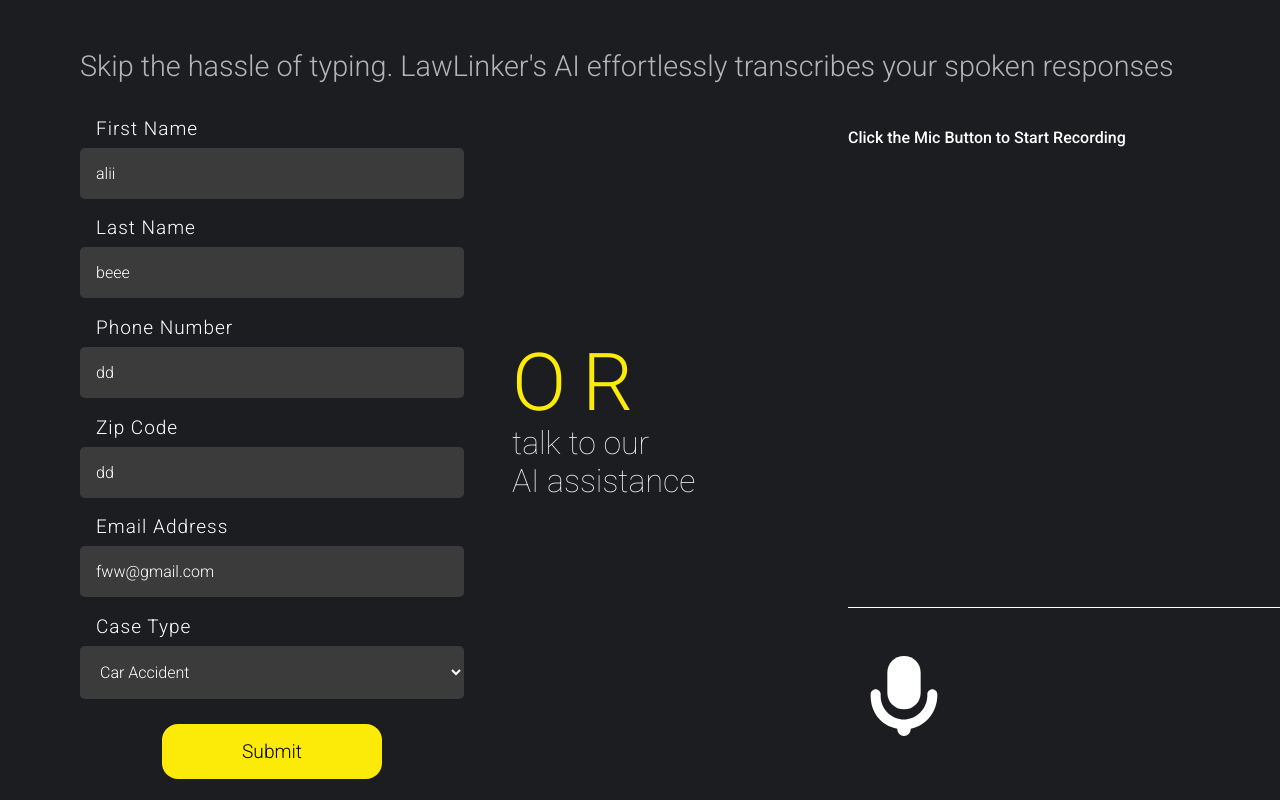
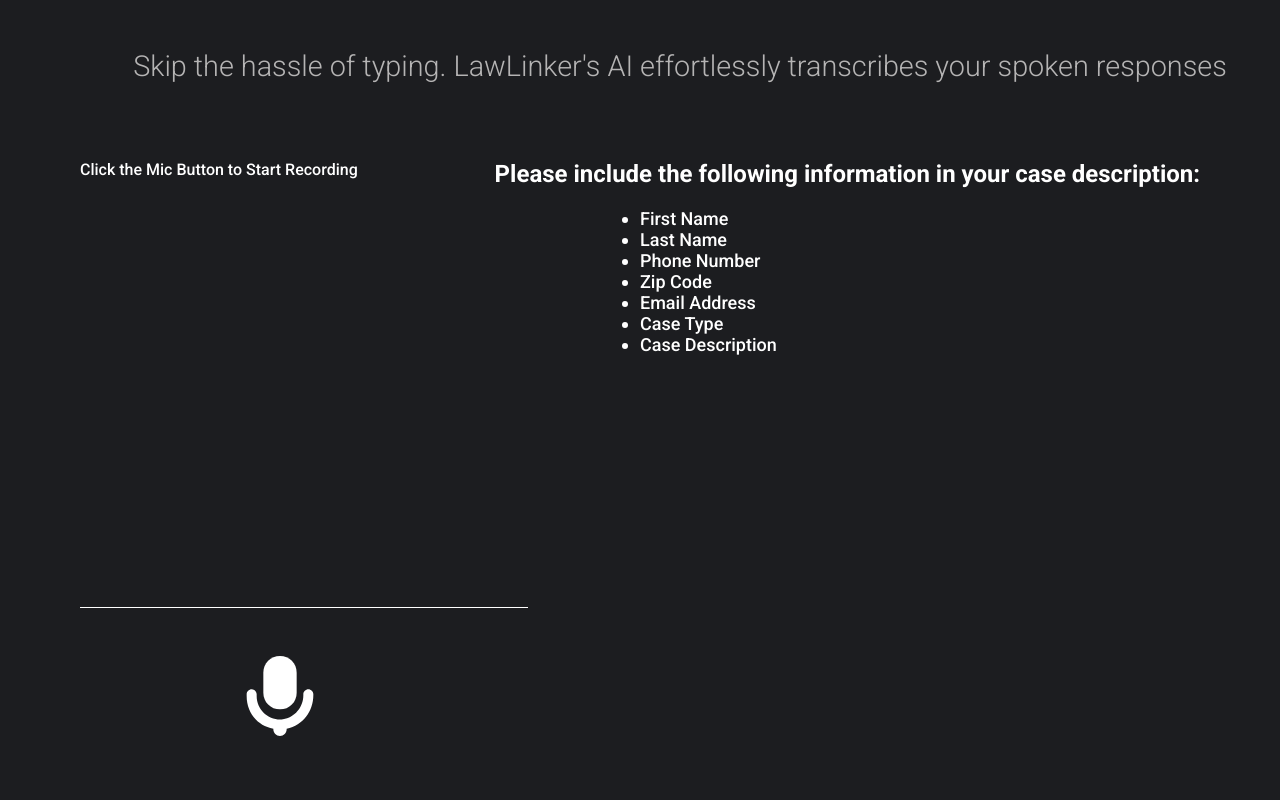
Before and after one commit to JaviTrek/LawLinker, a React (Vite) app in the folder frontend/: page /client in a window 1280 px wide. Built offline with nearby package versions, Linux system fonts and the light colour scheme; a web font is replaced by a local one.

Commit message:
Committing all files

```diff
--- a/frontend/src/components/Client.jsx
+++ b/frontend/src/components/Client.jsx
@@ -23,19 +23,13 @@
 
   return (
     <div className="client">
-      <h1 className="intro">
-        Skip the hassle of typing. LawLinker's AI effortlessly transcribes your
-        spoken responses
-      </h1>
-      <Form />
-      <span className="orLine">OR</span>
-      <span className="orLine-afterText">
-        talk to our <br></br> AI assistance{' '}
-      </span>
+      <div className="intro-container">
+        <h1 className="intro">
+          Skip the hassle of typing. LawLinker's AI effortlessly transcribes your
+          spoken responses
+        </h1>
+      </div>
       <VoiceRecord/>
-      <div className="voice-container">
-        <div className="insideBox"></div>
-      </div>
     </div>
   );
 }
--- a/frontend/src/components/Form.jsx
+++ b/frontend/src/components/Form.jsx
@@ -22,7 +22,11 @@
   //   handleUpdate();
   // }, [defaultValues]);
 
-  const { control, register, handleSubmit, setValue } = useForm({
+  const {
+    control,
+    register,
+    handleSubmit,
+    setValue } = useForm({
     defaultValues: defaultValues,
   });
 
--- a/frontend/src/components/VoiceRecord.jsx
+++ b/frontend/src/components/VoiceRecord.jsx
@@ -7,10 +7,10 @@
 
 function VoiceRecorder() {
     const [recording, setRecording] = useState(false);
-    const [audioUrl, setAudioUrl] = useState(null);
+    const [transcript, setTranscript] = useState(null);
     const mediaRecorderRef = useRef(null);
     const audioChunksRef = useRef([]);
-    const [transcript, setTranscript] = useState()
+    const [caseInfo, setCaseInfo] = useState(null)
 
     const startRecording = async () => {
         const stream = await navigator.mediaDevices.getUserMedia({ audio: true });
@@ -35,8 +35,9 @@
                     body: formData
                 }).then(response => response.json())
                      .then(data => {
-                         console.log(data.transcription);
-                         setAudioUrl(data.transcription);
+                         console.log(data.original);
+                         setTranscript(data.original);
+                         setCaseInfo(date.transcript)
                      })
                      .catch(error => {
                          console.error('Error:', error);
@@ -62,8 +63,20 @@
             {recording ? <img src={stopRec} alt="voice-mic" className="leftTopImage"  onClick={() => stopRecording()} disabled={!recording}></img> :
             <img src={voice} alt="voice-mic" className="leftTopImage"  onClick={() => startRecording()} disabled={!recording}/>}
             <div className="voice-container">
-                {audioUrl ? <p>{audioUrl}</p> : <p>Click the Mic Button to Start Recording</p>}
+                {transcript ? <p>{transcript}</p> : <p>Click the Mic Button to Start Recording</p>}
                 <div className="insideBox"></div>
+            </div>
+            <div class="right-half">
+                <h2 className="checklist">Please include the following information in your case description: </h2>
+                <ul>
+                    <li>First Name</li>
+                    <li>Last Name</li>
+                    <li>Phone Number</li>
+                    <li>Zip Code</li>
+                    <li>Email Address</li>
+                    <li>Case Type</li>
+                    <li>Case Description</li>
+                </ul>
             </div>
         </div>
     );
--- a/frontend/src/css/Client.css
+++ b/frontend/src/css/Client.css
@@ -1,10 +1,17 @@
 .client {
-
+  display: flex;
+  flex-direction: column;
+  align-items: center;
   overflow: hidden;
   margin: 0 auto;
   margin-top: 1rem;
 
 }
+
+.intro-container {
+  text-align: center;
+}
+
 .intro {
   display: inline-block;
   font-size: 1.8rem;
@@ -117,7 +124,13 @@
   width: 5rem;
   position: absolute;
   top: 40rem;
-  right: 21rem;
+  left: 15rem;
+}
+
+.left-half {
+  display: flex;
+  flex-direction: column;
+  align-items: center;
 }
 
 .insideBox {
@@ -127,7 +140,7 @@
   display: inline-block;
   position: absolute;
   top: 10rem;
-  left: 53rem;
+  left: 5rem;
 }
 
 .leftTopImage:active {
@@ -137,7 +150,17 @@
 
 p {
   position: absolute;
-  top: 8rem;
-  left: 53rem;
-  margin-right: 110px;
+  top: 10rem;
+  left: 5rem;
 }
+
+h2 {
+  position: absolute;
+  top: 10rem;
+  right: 5rem;
+}
+ ul {
+  position: absolute;
+  top: 13rem;
+  font-size: large;
+ }
```
